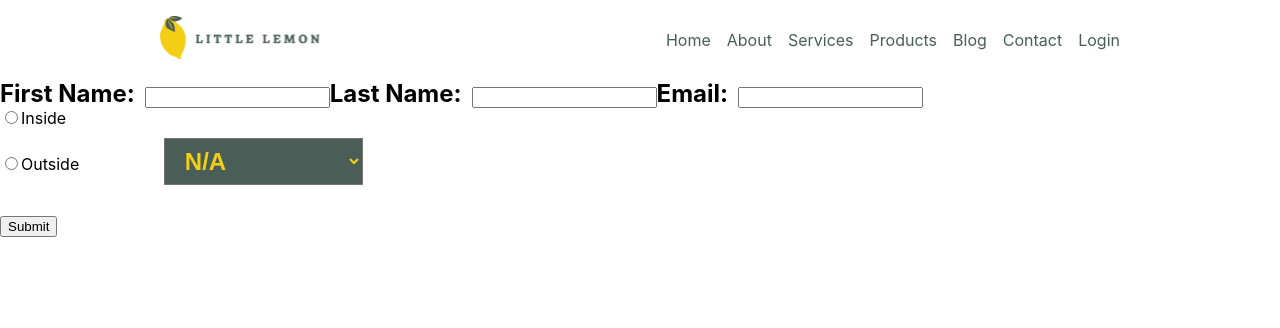
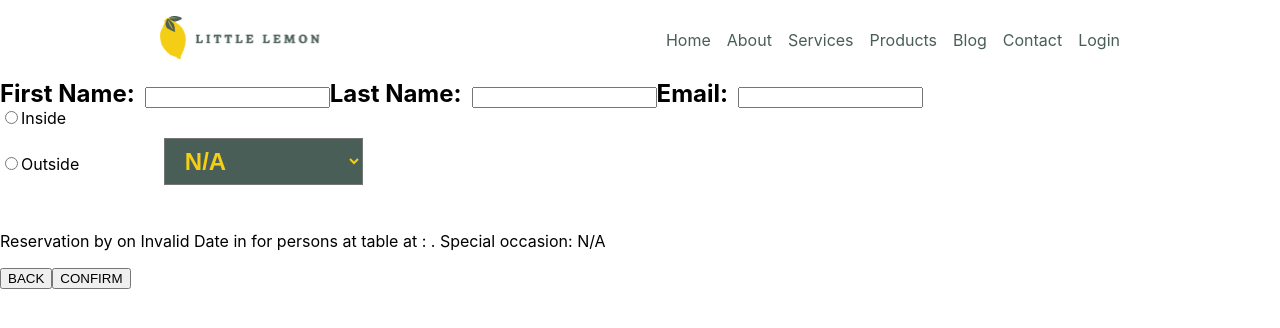
Before and after one commit to mmaksi/little-lemon, a React (Create React App) app: page /details in a window 1280 px wide. Shown: the top 328 px of the page. Built offline with nearby package versions, Linux system fonts and the light colour scheme.

Commit message:
Finishing logic of the confirmation page

```diff
--- a/src/pages/UserDetails.js
+++ b/src/pages/UserDetails.js
@@ -1,29 +1,37 @@
 import React, { useContext, useEffect, useState } from "react";
+import { useNavigate } from "react-router-dom";
 import { ReservationContext } from "../store/reservation.context";
 import "./UserDetails.css";
 
 const UserDetails = () => {
+  const { state, dispatch } = useContext(ReservationContext);
+
+  const { date, hour, minutes, persons, tableNumber, timeDay } = {
+    ...state.value,
+  };
+
+  const navigate = useNavigate();
+
   const [firstName, setFirstName] = useState("");
   const [lastName, setLastName] = useState("");
-  const [email, setEmail] = useState("");
   const [location, setLocation] = useState("");
   const [event, setEvent] = useState("N/A");
+  const [email, setEmail] = useState("");
+  const [day] = useState(
+    new Date(date).toLocaleString("default", { weekday: "long" })
+  );
 
-  const { state, dispatch } = useContext(ReservationContext);
+  function submitHandler() {
+    dispatch({ type: "update", payload: email });
+    navigate("/confirmation");
+  }
 
-  useEffect(() => {
-    localStorage.setItem('formValues', state);
-  }, [])
-
-  const formValues = {
-    firstName,
-    lastName,
-    email,
-    location,
-    event,
-  };
+  function backHandler() {
+    navigate("/reservation");
+  }
 
   return (
+    <div>
       <form>
         <label className="form__firstName" htmlFor="first-name">
           First Name:
@@ -92,8 +100,15 @@ const UserDetails = () => {
         </select>
         <br />
         <br />
-      <input type="submit" value="Submit" />
       </form>
+      <p>
+        Reservation by {firstName} {lastName} on {day} in {date} for {persons}{" "}
+        persons at table {tableNumber} at {hour}:{minutes} {timeDay} {location}.
+        Special occasion: {event}
+      </p>
+      <button onClick={submitHandler}>BACK</button>
+      <button onClick={backHandler}>CONFIRM</button>
+    </div>
   );
 };
 
```
Also changed, not shown: src/pages/Confirmation.js (added, +23 -0 lines), src/pages/Confirmation.css (added). Lines whose indentation alone changed are shown as unchanged.
